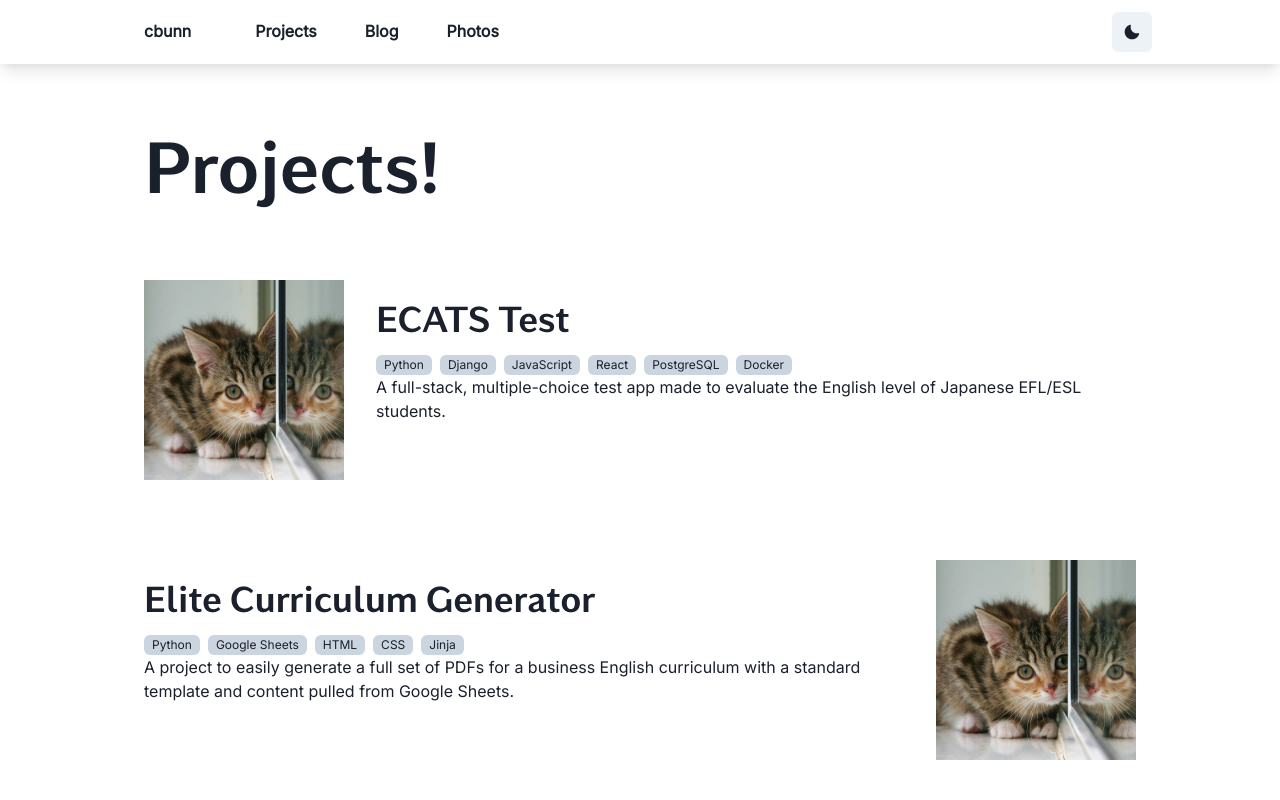
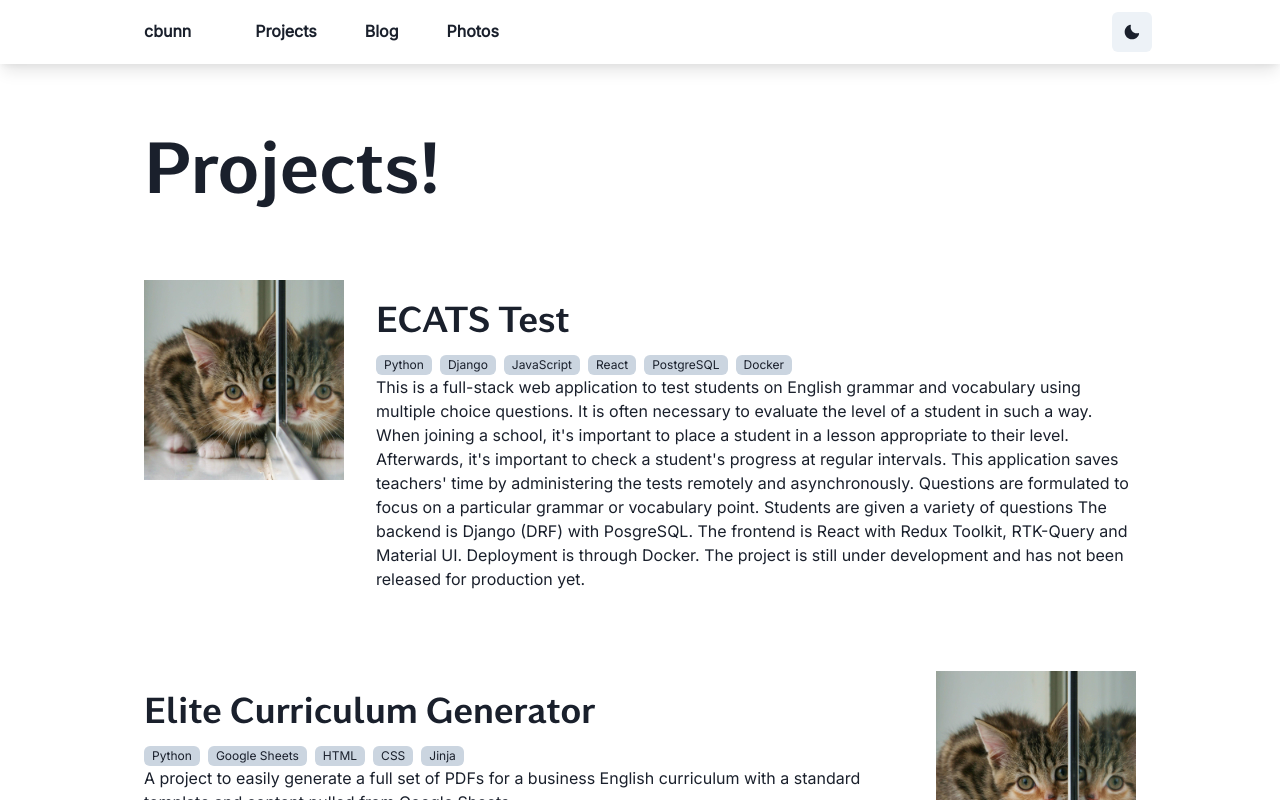
Before and after one commit to cbunn81/cbunn-portfolio, a Next.js app: page /projects in a window 1280 px wide. Shown: the top 800 px of the page. Built offline with nearby package versions, Linux system fonts and the light colour scheme.

Commit message:
Add long description for projects.

```diff
--- a/src/data/projects.ts
+++ b/src/data/projects.ts
@@ -7,6 +7,8 @@ export const projects = [
     image: "placeholder.jpg",
     description:
       "A full-stack, multiple-choice test app made to evaluate the English level of Japanese EFL/ESL students.",
+    longDescription:
+      "This is a full-stack web application to test students on English grammar and vocabulary using multiple choice questions. It is often necessary to evaluate the level of a student in such a way. When joining a school, it's important to place a student in a lesson appropriate to their level. Afterwards, it's important to check a student's progress at regular intervals. This application saves teachers' time by administering the tests remotely and asynchronously. Questions are formulated to focus on a particular grammar or vocabulary point. Students are given a variety of questions  The backend is Django (DRF) with PosgreSQL. The frontend is React with Redux Toolkit, RTK-Query and Material UI. Deployment is through Docker. The project is still under development and has not been released for production yet.",
     technologies: [
       "Python",
       "Django",
@@ -24,6 +26,8 @@ export const projects = [
     image: "placeholder.jpg",
     description:
       "A project to easily generate a full set of PDFs for a business English curriculum with a standard template and content pulled from Google Sheets.",
+    longDescription:
+      "A project to easily generate a full set of PDFs for a business English curriculum with a standard template and content pulled from Google Sheets.",
     technologies: ["Python", "Google Sheets", "HTML", "CSS", "Jinja"],
   },
   {
@@ -33,6 +37,8 @@ export const projects = [
     githubURL: "https://github.com/globallabo/eikenvocab",
     image: "placeholder.jpg",
     description:
+      "A project to automatically produce a set of vocabulary flashcards for students studying to take standardized English exams.",
+    longDescription:
       "A project to automatically produce a set of vocabulary flashcards for students studying to take standardized English exams.",
     technologies: ["Python", "Google Sheets", "HTML", "CSS", "Jinja"],
   },
@@ -44,6 +50,8 @@ export const projects = [
     image: "placeholder.jpg",
     description:
       "A command-line tool that scans files and records their cryptographic hashes, and later re-scans them and verifies the hashes to ensure data integrity.",
+    longDescription:
+      "A command-line tool that scans files and records their cryptographic hashes, and later re-scans them and verifies the hashes to ensure data integrity.",
     technologies: ["Python", "Typer", "SQLite"],
   },
 ];
--- a/src/pages/projects.tsx
+++ b/src/pages/projects.tsx
@@ -88,7 +88,7 @@ const Projects = () => (
                   </Tag>
                 ))}
               </HStack>
-              <Text>{project.description}</Text>
+              <Text>{project.longDescription}</Text>
             </Box>
           </Stack>
         ))}
```
